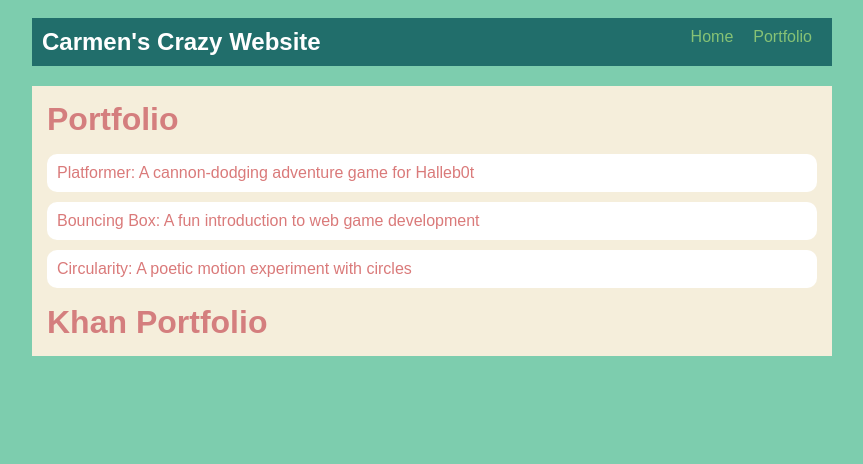
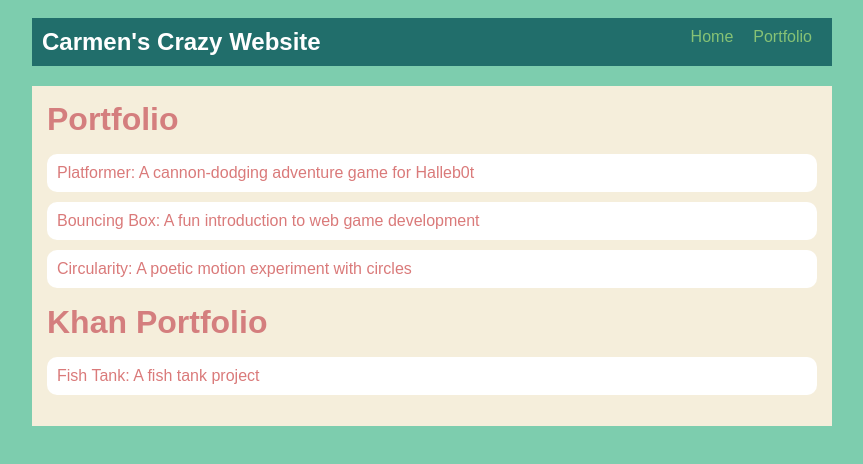
Before and after one commit to CARAMEL180/CARAMEL180.github.io, a plain HTML site: page portfolio.html in a window 1280 px wide. Shown: the whole page, without its empty margins (208-1071 px from the left). Drawn offline with Linux system fonts and the light colour scheme.

Commit message:
added fish tank to portfolio

```diff
--- a/portfolio.html
+++ b/portfolio.html
@@ -34,6 +34,11 @@
 </li>
 </ul>
 <h1>Khan Portfolio</h1>
+<ul id = "portfolio">
+  <li><a href = "https://www.khanacademy.org/computer-programming/project-fish-tank-fishes/4654051301113856">Fish Tank: A fish tank project</a></li>
+
+
+</ul>
             </ul>
        </div>
       </main>
```
